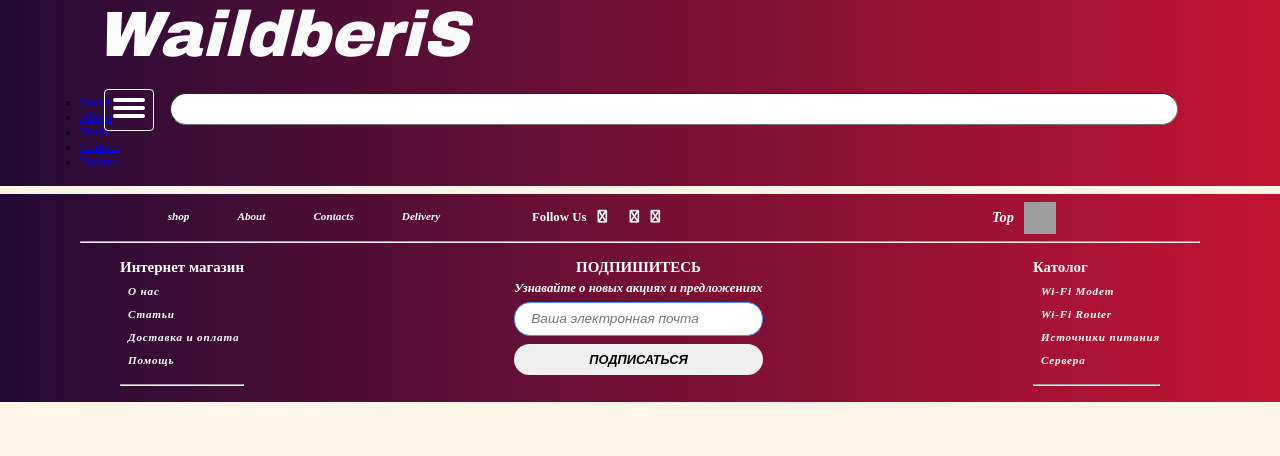
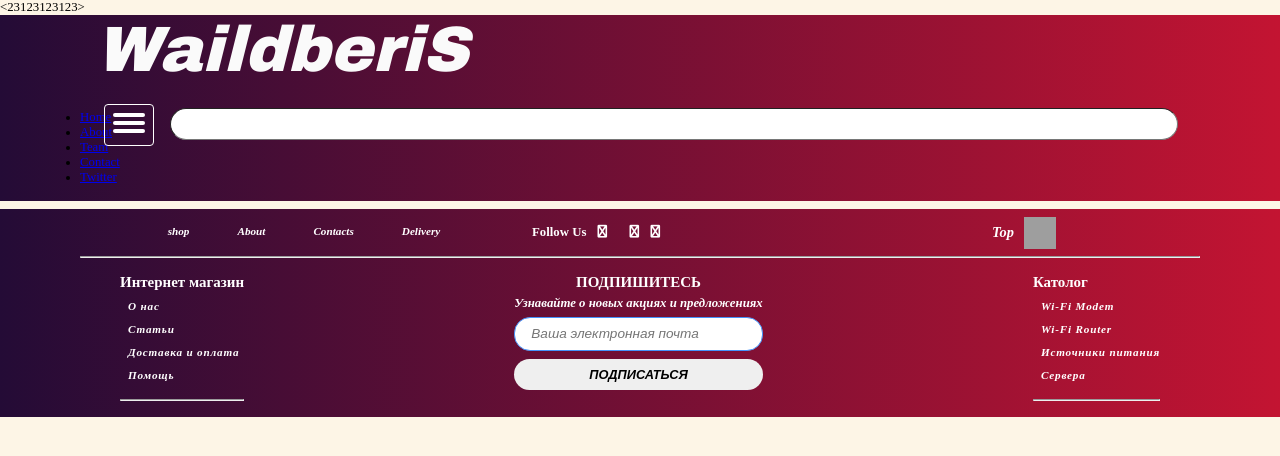
Before and after one commit to JustMorv/news, a PHP site: page /register.php in a window 1280 px wide. Shown: the top 456 px of the page. Run offline with PHP 8.4, Linux system fonts and the light colour scheme; some libraries are stand-ins or nearby versions; grey boxes are pictures that could not be loaded.

Commit message:
first commit2

```diff
--- a/register.php
+++ b/register.php
@@ -1,5 +1,6 @@
 <!DOCTYPE html>
 <html lang="en">
+<23123123123>
 
 <head>
     <meta charset="UTF-8" content='width=1400'>
```
